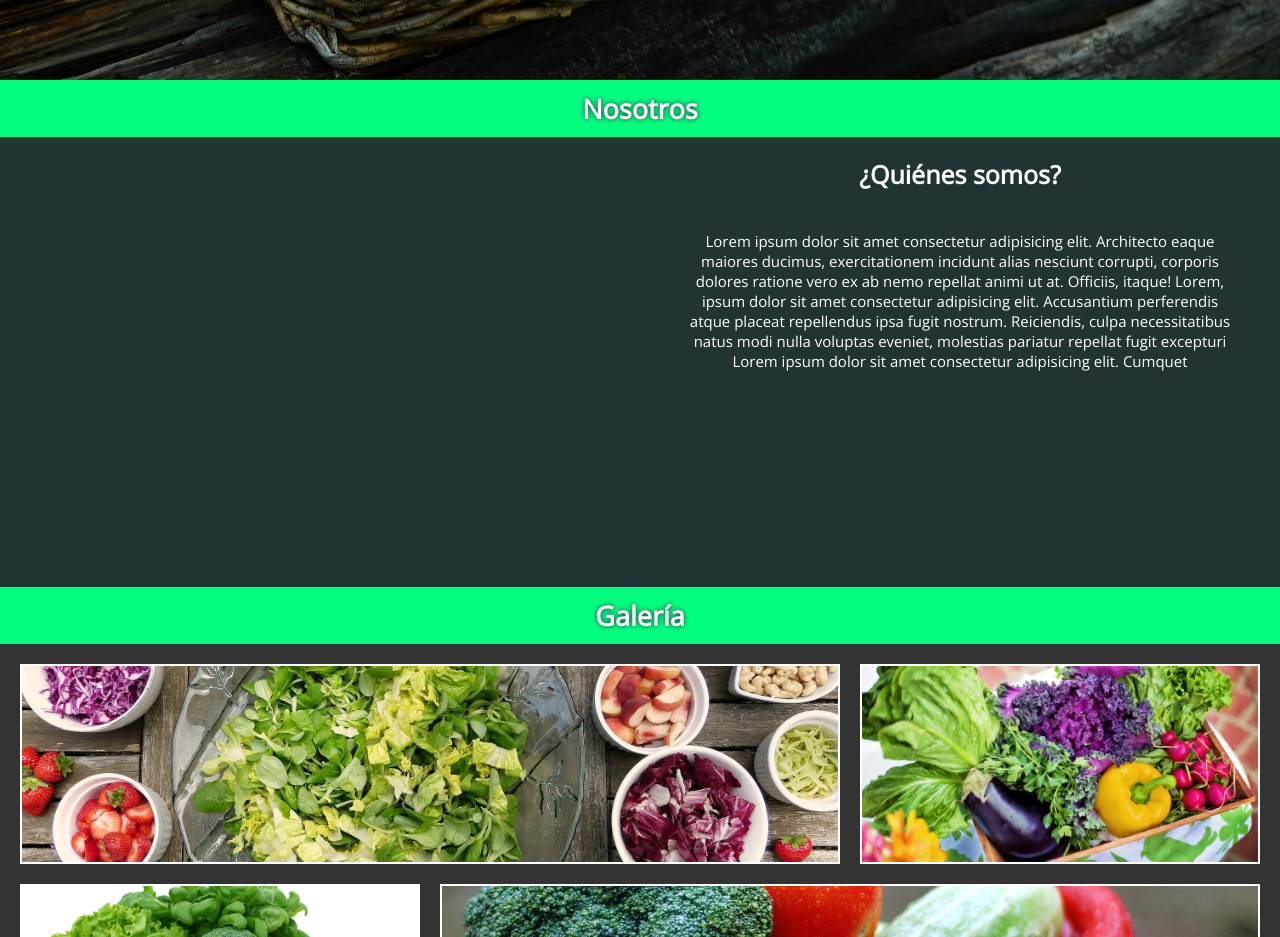
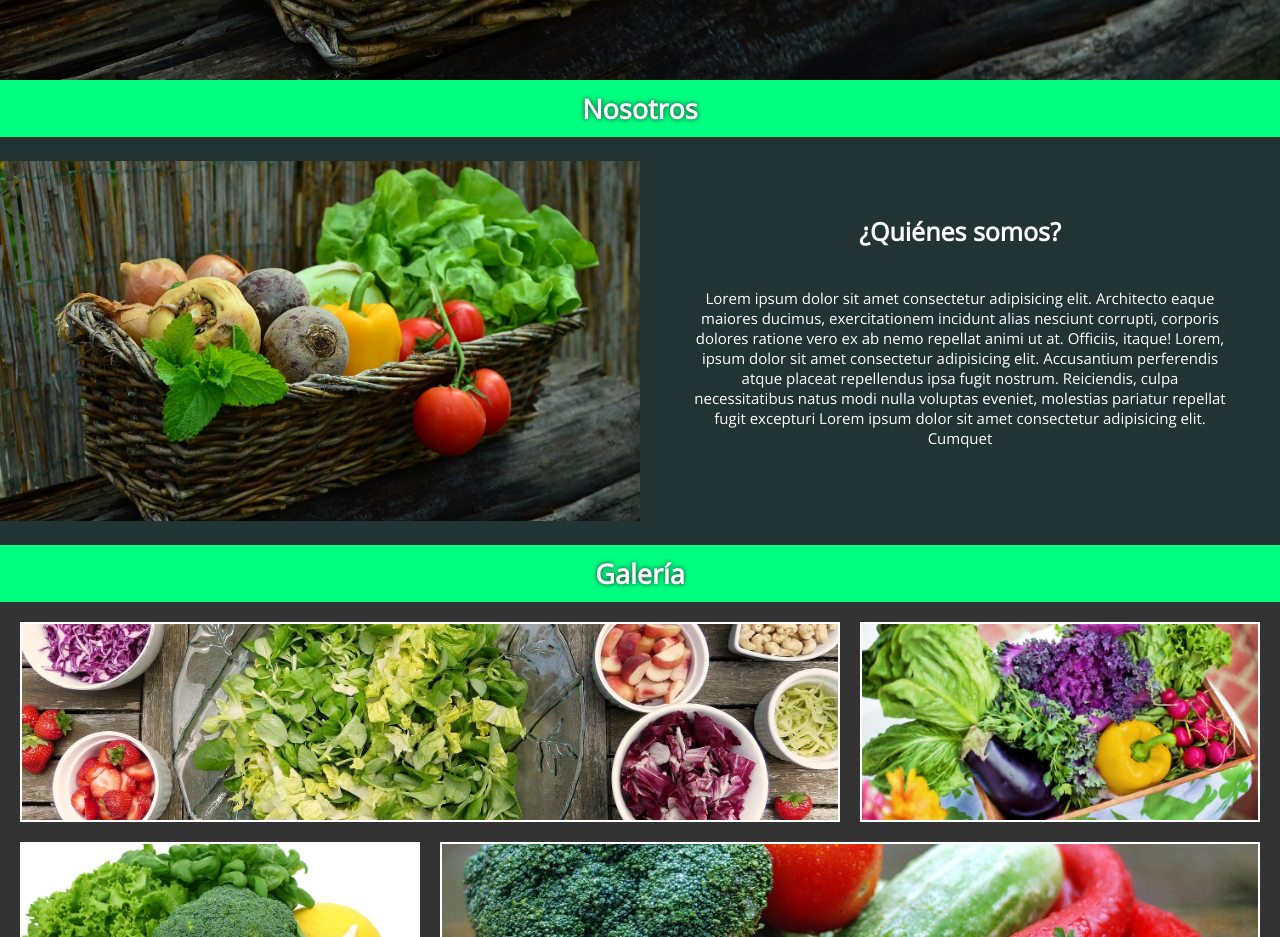
Before and after one commit to FrancoMirko/LP, a plain HTML site: page index.html in a window 1280 px wide. Shown: the part 800-1737 px from the top of the page. Drawn offline with nearby package versions, Linux system fonts and the light colour scheme.

Commit message:
hotfix al apartado de Nosotros para la version desktop

```diff
--- a/estilos.css
+++ b/estilos.css
@@ -248,16 +248,23 @@ footer i {
 @media only screen and (min-width: 480px) {
   .nosotros {
     display: flex;
+    min-height: auto;
+    height: auto;
+    padding: 24px 0;
   }
 
   .nleft {
     width: 50%;
-    height: 100%;
+    height: auto;
+    min-height: 360px;
   }
 
   .nright {
     width: 50%;
-    height: 100%;
+    display: flex;
+    flex-direction: column;
+    justify-content: center;
+    padding: 24px 32px;
   }
 
   .galeria {
@@ -265,6 +272,7 @@ footer i {
     grid-template-rows: repeat(4, 200px);
   }
 }
+
 
 @media only screen and (min-width: 768px) {
   .galeria {
```
